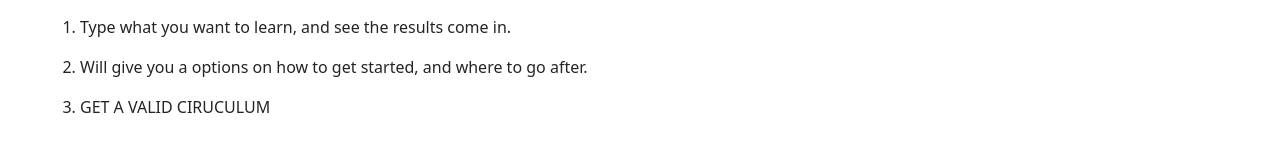
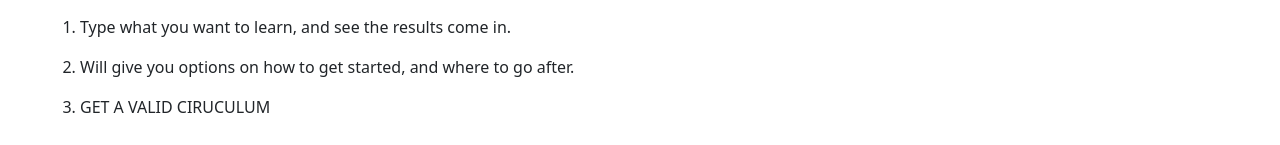
Before and after one commit to aditya-s3n/Learning_App, a React (Vite) app: page / in a window 1280 px wide. Shown: the part 145-290 px from the top of the page. Built offline with nearby package versions, Linux system fonts and the light colour scheme.

Commit message:
fix spelling mistake

```diff
--- a/src/Learn.tsx
+++ b/src/Learn.tsx
@@ -57,7 +57,7 @@ function Learn() {
                 <h1>How it works:</h1>
                 <ol>
                     <li><p>Type what you want to learn, and see the results come in.</p></li>
-                    <li><p>Will give you a options on how to get started, and where to go after.</p></li>
+                    <li><p>Will give you options on how to get started, and where to go after.</p></li>
                     <li><p>GET A VALID CIRUCULUM</p></li>
                 </ol>
 
```
